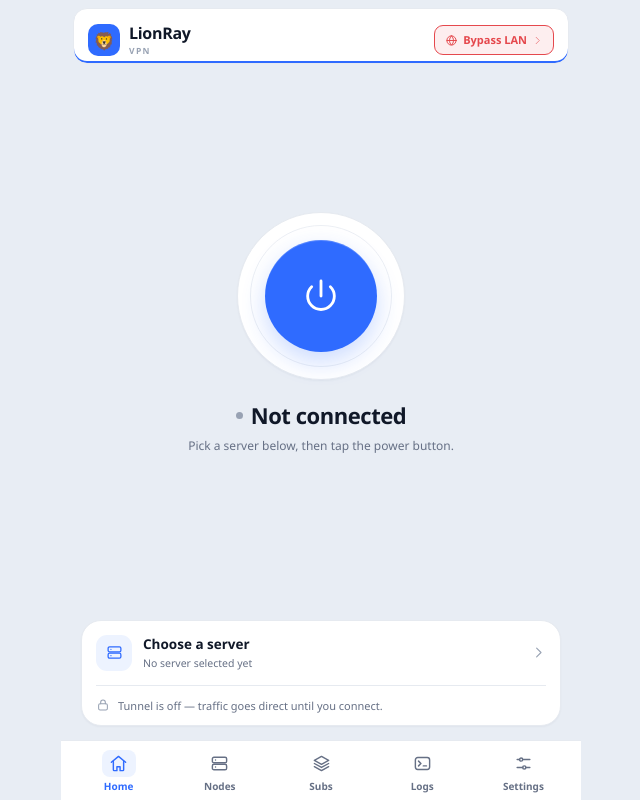
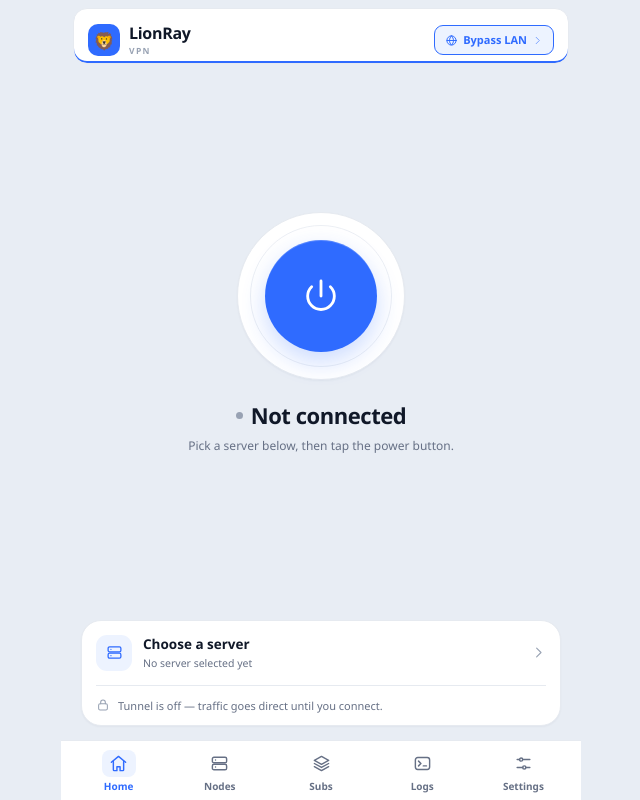
Before and after one commit to satminpaing1/LionRayDesktop, a React (Vite) app: page / in a window 1280 px wide. Shown: the whole page, without its empty margins (319-959 px from the left). Built offline with nearby package versions, Linux system fonts and the light colour scheme.

Commit message:
fix(v1.8.43): harmonize routing chip with primary accent

```diff
--- a/package.json
+++ b/package.json
@@ -1,7 +1,7 @@
 {
   "name": "lionray-desktop",
   "private": true,
-  "version": "1.8.42",
+  "version": "1.8.43",
   "type": "module",
   "scripts": {
     "dev": "vite",
--- a/src-tauri/tauri.conf.json
+++ b/src-tauri/tauri.conf.json
@@ -1,6 +1,6 @@
 {
   "productName": "LionRay VPN",
-  "version": "1.8.42",
+  "version": "1.8.43",
   "identifier": "com.lionray.vpn.desktop",
   "build": {
     "beforeDevCommand": "npm run dev",
--- a/src/styles.css
+++ b/src/styles.css
@@ -172,19 +172,19 @@ button:focus-visible, input:focus-visible, select:focus-visible, textarea:focus-
   gap: 5px;
   height: 30px;
   padding: 0 10px;
-  border: 1px solid var(--red);
+  border: 1px solid var(--primary);
   border-radius: 9px;
-  background: var(--red-glass);
+  background: var(--primary-soft);
   backdrop-filter: blur(8px) saturate(1.12);
   -webkit-backdrop-filter: blur(8px) saturate(1.12);
-  color: var(--red);
+  color: var(--primary);
   font-size: 11px;
   font-weight: 600;
   cursor: pointer;
   transition: border-color .15s, color .15s, background .15s;
 }
-.route-chip:hover { border-color: var(--red); color: var(--red); background: var(--red-glass); }
-.route-chip svg:last-child { color: var(--red); opacity: .7; }
+.route-chip:hover { border-color: var(--primary); color: var(--primary); background: var(--primary-soft); }
+.route-chip svg:last-child { color: var(--primary); opacity: .7; }
 
 .topbar-title {
   flex-shrink: 0;
```
Also changed, not shown: 1 other file (tests, documents, lock files or other folders).
